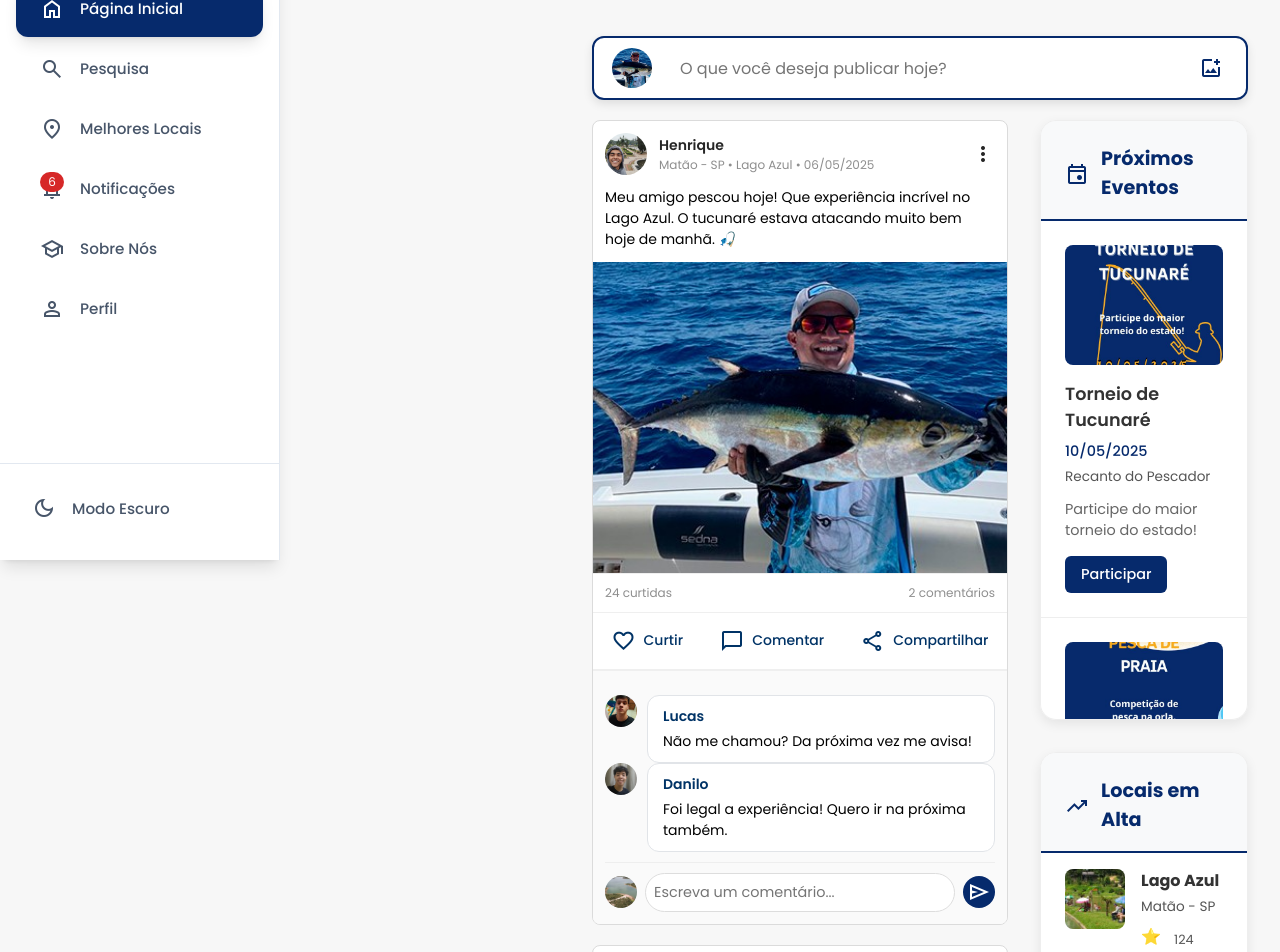
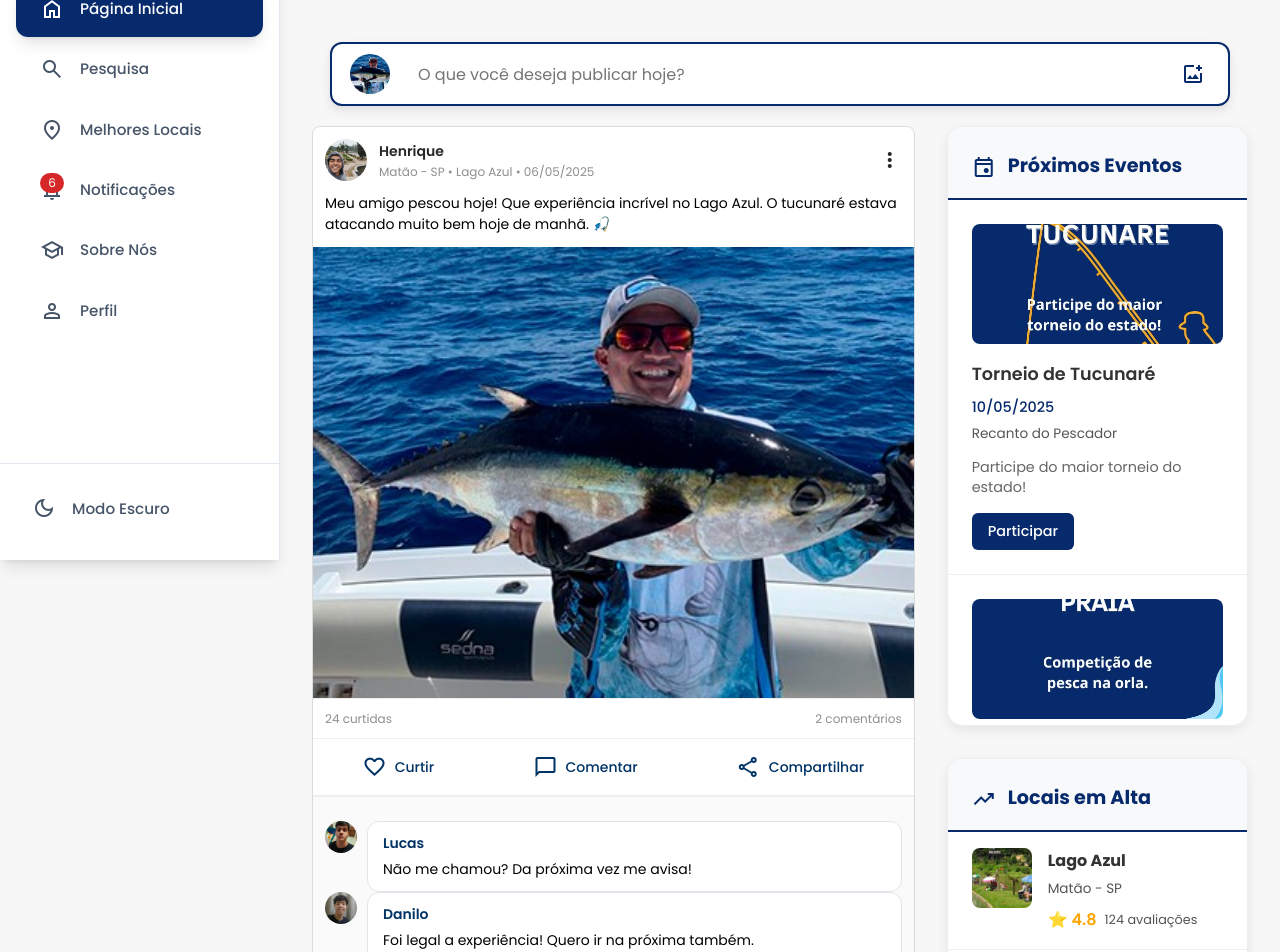
Before and after one commit to daniykt/Pesque-Fale, a React (Create React App) app: page /home in a window 1280 px wide. Shown: the part 240-1192 px from the top of the page. Built offline with nearby package versions, Linux system fonts and the light colour scheme; a web font is replaced by a local one.

Commit message:
fix(layout): corrige alinhamento da home e do footer
- Corrigi bug que deslocava o conteúdo e o footer para a direita

```diff
--- a/src/pages/Home/home.css
+++ b/src/pages/Home/home.css
@@ -8,14 +8,11 @@
 }
 
 :root {
-  /* Cores Gerais */
   --white: #fff;
   --gray: #ccc;
   --dark-gray: #555;
   --primary: #0096c7;
   --primary-dark: #0077b6;
-
-  /* Variáveis do Designer */
   --sidebar-width: 280px;
   --header-height: 70px;
   --primary-theme: #062A6c;
@@ -36,25 +33,19 @@ html {
   scroll-behavior: smooth;
 }
 
-body {
-  font-family: 'Poppins', "Segoe UI", Tahoma, Geneva, Verdana, sans-serif;
-  color: #333;
-  line-height: 1.5;
-  background: #f5f5f5;
-  width: 100%;
-  min-height: 100vh;
+/* ================= LAYOUT PRINCIPAL ================= */
+
+/* CORREÇÃO: Só aplica flex se tiver sidebar */
+body.home-with-sidebar {
   display: flex;
-  margin: 0;
+  flex-direction: row;
 }
-
-/* ================= LAYOUT PRINCIPAL ================= */
 
 .column {
   width: 100%;
   display: flex;
   flex-direction: column;
   min-height: 100vh;
-  /* CORREÇÃO: Permite que a coluna encolha em telas pequenas */
   min-width: 0;
 }
 
@@ -64,20 +55,23 @@ body {
   flex-direction: column;
 }
 
-/* Conteúdo Principal */
+/* CORREÇÃO: Só aplica margem se tiver sidebar */
+body.home-with-sidebar .main-content {
+  margin-left: var(--sidebar-width);
+  width: calc(100% - var(--sidebar-width));
+}
+
+/* Conteúdo Principal - BASE */
 .main-content {
   flex: 1;
   min-height: 100vh;
   padding: 2rem;
-  /* CORREÇÃO: Margin para não sobrepôr a sidebar fixa no desktop */
-  margin-left: var(--sidebar-width);
-  width: calc(100% - var(--sidebar-width));
   transition: margin-left 0.3s ease, width 0.3s ease;
   display: flex;
   flex-direction: column;
-  /* CORREÇÃO: Previne que o conteúdo estoure a largura */
   min-width: 0;
   overflow-x: hidden;
+  /* REMOVIDO: margin-left e width daqui para evitar conflito */
 }
 
 .content-header-home {
@@ -103,7 +97,6 @@ body {
   grid-template-columns: 2fr 1fr;
   gap: 2rem;
   margin-bottom: 3rem;
-  /* CORREÇÃO CRÍTICA: Permite que os filhos (feed) encolham */
   min-width: 0;
 }
 
@@ -229,11 +222,9 @@ body {
   max-width: 900px;
   margin: 0 auto;
   width: 100%;
-  /* CORREÇÃO: Garante que o feed não force a largura da tela */
   min-width: 0;
 }
 
-/* Botão Nova Publicação */
 .new-post-section {
   display: flex;
   justify-content: center;
@@ -267,7 +258,7 @@ body {
   height: 40px;
   border-radius: 50%;
   object-fit: cover;
-  flex-shrink: 0; /* Impede imagem de encolher */
+  flex-shrink: 0;
 }
 
 .btn-new-post input {
@@ -277,7 +268,7 @@ body {
   flex: 1;
   color: #333;
   cursor: pointer;
-  min-width: 0; /* Permite input encolher */
+  min-width: 0;
 }
 
 .btn-new-post input:focus {
@@ -302,7 +293,6 @@ body {
   transform: scale(1.1);
 }
 
-/* Card do Post */
 .post-card {
   background: #fff;
   border-radius: 8px;
@@ -312,7 +302,7 @@ body {
   flex-direction: column;
   cursor: pointer;
   transition: transform 0.2s, box-shadow 0.2s;
-  width: 100%; /* Garante largura total */
+  width: 100%;
 }
 
 .post-card:hover {
@@ -320,7 +310,6 @@ body {
   box-shadow: 0 12px 20px rgba(0, 0, 0, 0.1);
 }
 
-/* Header do Post */
 .post-header {
   display: flex;
   align-items: center;
@@ -340,7 +329,7 @@ body {
   display: flex;
   flex-direction: column;
   flex-grow: 1;
-  min-width: 0; /* Permite texto quebrar */
+  min-width: 0;
 }
 
 .post-author {
@@ -374,10 +363,9 @@ body {
   padding: 0 12px 12px 12px;
   font-size: 14px;
   line-height: 1.5;
-  word-break: break-word; /* Corrige texto longo */
+  word-break: break-word;
 }
 
-/* Imagem do Post */
 .post-main-image-container {
   width: 100%;
   background: #f0f0f0;
@@ -391,7 +379,6 @@ body {
   max-height: 600px;
 }
 
-/* Interações */
 .post-interact-bar {
   border-top: 1px solid #efefef;
   display: flex;
@@ -438,7 +425,6 @@ body {
   font-size: 20px;
 }
 
-/* Comentários */
 .post-comments-area {
   background-color: #fafafa;
   border-top: 1px solid #efefef;
@@ -484,7 +470,6 @@ body {
   display: block;
 }
 
-/* Input de Comentário */
 .comment-input {
   display: flex;
   flex-wrap: wrap;
@@ -510,7 +495,7 @@ body {
   border-radius: 20px;
   outline: none;
   font-size: 0.9rem;
-  min-width: 100px; /* Garante tamanho minimo */
+  min-width: 100px;
 }
 
 .comment-btn {
@@ -542,7 +527,6 @@ body {
   position: sticky;
   top: 1rem;
   height: fit-content;
-  /* CORREÇÃO: Permite encolher */
   min-width: 0;
 }
 
@@ -587,7 +571,6 @@ body {
 .event-btn { background: var(--primary); color: white; border: none; padding: 0.5rem 1rem; border-radius: 6px; font-size: 0.9rem; cursor: pointer; transition: background-color 0.3s; font-weight: 500; }
 .event-btn:hover { background: var(--primary-dark); }
 
-/* Locais Populares */
 .place-item { display: flex; gap: 1rem; padding: 1rem 1.5rem; border-bottom: 1px solid #eee; transition: background-color 0.3s; }
 .place-item:hover { background-color: #f8f9fa; }
 .place-item:last-child { border-bottom: none; }
@@ -599,7 +582,6 @@ body {
 .place-rating span:first-child { font-weight: 600; color: #ffa500; }
 .place-rating span:last-child { font-size: 0.8rem; color: var(--dark-gray); }
 
-/* Clima */
 .weather-info { padding: 1.5rem; }
 .weather-main { display: flex; align-items: center; gap: 1rem; margin-bottom: 1rem; }
 .weather-icon { font-size: 2rem; }
@@ -610,7 +592,6 @@ body {
 .fishing-conditions { text-align: center; padding: 0.75rem; background: #e8f5e8; border-radius: 8px; border: 1px solid #c3e6c3; }
 .condition-good { color: #2e7d2e; font-weight: 600; font-size: 0.9rem; }
 
-/* Card de Dicas */
 .tips-card {
   background: linear-gradient(135deg, var(--primary), var(--primary-dark));
   color: white;
@@ -637,7 +618,7 @@ body {
   opacity: 0.95;
 }
 
-/* ================= FOOTER ================= */
+/* ================= FOOTER - CORRIGIDO ================= */
 
 footer {
   background: linear-gradient(135deg, #000);
@@ -645,10 +626,15 @@ footer {
   padding: 2rem 1rem;
   text-align: center;
   margin-top: auto;
-  /* CORREÇÃO: Acompanha a sidebar no desktop */
+  /* CORREÇÃO: Sem margem por padrão */
+  width: 100%;
+  margin-left: 0;
+}
+
+/* CORREÇÃO: Só aplica margem se tiver sidebar */
+body.home-with-sidebar footer {
   margin-left: var(--sidebar-width);
   width: calc(100% - var(--sidebar-width));
-  transition: margin-left 0.3s ease, width 0.3s ease;
 }
 
 footer .footer-container {
@@ -680,7 +666,6 @@ footer .copyright { margin-top: 2rem; font-size: 0.9rem; color: #fff; padding-to
 }
 
 @media (max-width: 900px) {
-  /* Sidebar vira Header fixo no mobile */
   .sidebar {
     position: fixed;
     top: 0;
@@ -694,7 +679,7 @@ footer .copyright { margin-top: 2rem; font-size: 0.9rem; color: #fff; padding-to
     padding: 0 1rem;
     overflow: visible;
     z-index: 1001;
-    transform: none; /* Reseta transform */
+    transform: none;
   }
 
   .sidebar-header {
@@ -745,15 +730,14 @@ footer .copyright { margin-top: 2rem; font-size: 0.9rem; color: #fff; padding-to
   .sidebar-footer { display: none; }
   .sidebar.open .sidebar-footer { display: flex; flex-direction: column; margin-top: auto; }
 
-  /* CORREÇÃO: Ajuste do conteúdo principal no mobile */
+  /* CORREÇÃO: Reset no mobile */
   .main-content {
-    margin-left: 0 !important; /* Remove margem da sidebar */
-    width: 100% !important; /* Largura total */
-    margin-top: calc(var(--header-height) + 1rem); /* Espaço para header fixo */
+    margin-left: 0 !important;
+    width: 100% !important;
+    margin-top: calc(var(--header-height) + 1rem);
     padding: 1rem;
   }
 
-  /* CORREÇÃO: Footer no mobile */
   footer {
     margin-left: 0 !important;
     width: 100% !important;
@@ -770,13 +754,8 @@ footer .copyright { margin-top: 2rem; font-size: 0.9rem; color: #fff; padding-to
     align-items: flex-start;
   }
 
-  .post-header {
-    padding: 10px;
-  }
-
-  .post-content {
-    padding: 0 10px 10px 10px;
-  }
+  .post-header { padding: 10px; }
+  .post-content { padding: 0 10px 10px 10px; }
 
   .action-btn {
     padding: 8px 12px;
@@ -790,39 +769,14 @@ footer .copyright { margin-top: 2rem; font-size: 0.9rem; color: #fff; padding-to
 }
 
 @media (max-width: 480px) {
-  .main-content {
-    padding: 0.75rem;
-  }
-
-  .content-header-home h1 {
-    font-size: 1.5rem;
-  }
-
-  .content-header-home p {
-    font-size: 1rem;
-  }
-
-  .post-author-img {
-    width: 36px;
-    height: 36px;
-  }
-
-  .post-author {
-    font-size: 13px;
-  }
-
-  .post-meta {
-    font-size: 11px;
-  }
-
-  .widget-title {
-    font-size: 1rem;
-    padding: 1rem;
-  }
-
-  footer .footer-container {
-    grid-template-columns: 1fr;
-  }
+  .main-content { padding: 0.75rem; }
+  .content-header-home h1 { font-size: 1.5rem; }
+  .content-header-home p { font-size: 1rem; }
+  .post-author-img { width: 36px; height: 36px; }
+  .post-author { font-size: 13px; }
+  .post-meta { font-size: 11px; }
+  .widget-title { font-size: 1rem; padding: 1rem; }
+  footer .footer-container { grid-template-columns: 1fr; }
 }
 
 /* ================= MODO ESCURO ================= */
@@ -832,30 +786,12 @@ body.dark-mode {
   color: #f1f1f1;
 }
 
-/* Sidebar Dark Mode */
-body.dark-mode .sidebar {
-  background: var(--gray-900);
-  border-color: var(--gray-700);
-}
+body.dark-mode .sidebar { background: var(--gray-900); border-color: var(--gray-700); }
+body.dark-mode .nav-item { color: var(--gray-300); }
+body.dark-mode .nav-item:hover { background: var(--gray-800); color: var(--white); }
+body.dark-mode .sidebar-header { border-color: var(--gray-700); }
+body.dark-mode .theme-btn { color: var(--gray-300); }
 
-body.dark-mode .nav-item {
-  color: var(--gray-300);
-}
-
-body.dark-mode .nav-item:hover {
-  background: var(--gray-800);
-  color: var(--white);
-}
-
-body.dark-mode .sidebar-header {
-  border-color: var(--gray-700);
-}
-
-body.dark-mode .theme-btn {
-  color: var(--gray-300);
-}
-
-/* Cards e Conteúdo Dark Mode */
 body.dark-mode .post-card,
 body.dark-mode .widget,
 body.dark-mode .btn-new-post {
@@ -867,19 +803,15 @@ body.dark-mode .btn-new-post {
 body.dark-mode .post-author { color: #ffffff; }
 body.dark-mode .post-menu { color: #ffffff; }
 body.dark-mode .post-meta { color: #b0b0b0; }
-
 body.dark-mode .action-btn { color: #ffffff; }
 body.dark-mode .action-btn .material-symbols-outlined { color: #ffffff; }
 body.dark-mode .action-btn:hover { background-color: rgba(255, 255, 255, 0.1); }
-
 body.dark-mode .post-comments-area { background-color: #1a1a1a; border-color: #333; }
 body.dark-mode .comment-content-bubble { background-color: #2a2a2a; border-color: #444; color: #f1f1f1; }
 body.dark-mode .comment-input { border-color: #444; }
 body.dark-mode .comment-input input { background-color: #2a2a2a; color: #fff; border-color: #444; }
-
 body.dark-mode .widget-title { background: #2a2a2a; color: #90caf9; border-color: #90caf9; }
 body.dark-mode .event-item:hover, body.dark-mode .place-item:hover { background-color: #2a2a2a; }
 body.dark-mode .event-title, body.dark-mode .place-info h4 { color: #f1f1f1; }
 body.dark-mode .weather-main h4 { color: #f1f1f1; }
-
 body.dark-mode .tips-card { background: linear-gradient(135deg, #1e3b61, #0077b6); }
```
